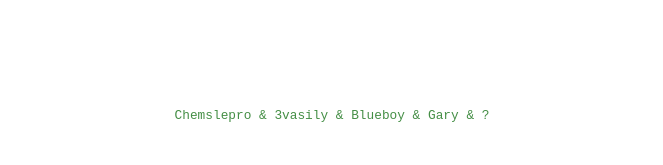
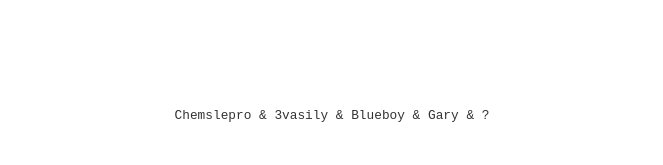
Before and after one commit to 3imaginaryboys3/3imaginaryboys3.github.io, a Jekyll site: the page built from index.markdown, in a window 1280 px wide. Shown: the part 2221-2386 px from the top of the page, without its empty margins (308-971 px from the left). Built offline with Jekyll 4.4.1, drawn with Linux system fonts in a browser that asks for light colours; nearby versions of some CDN libraries; some web fonts are replaced.

Commit message:
Color credits

```diff
--- a/assets/css/main.css
+++ b/assets/css/main.css
@@ -101,7 +101,7 @@ audio {
 
 .link-footer {
   background-color: #ffffff;
-  color: #167217;
+  color: #000000;
   text-align: center;
   padding: 1.5rem;
   margin-top: 4rem;
```
